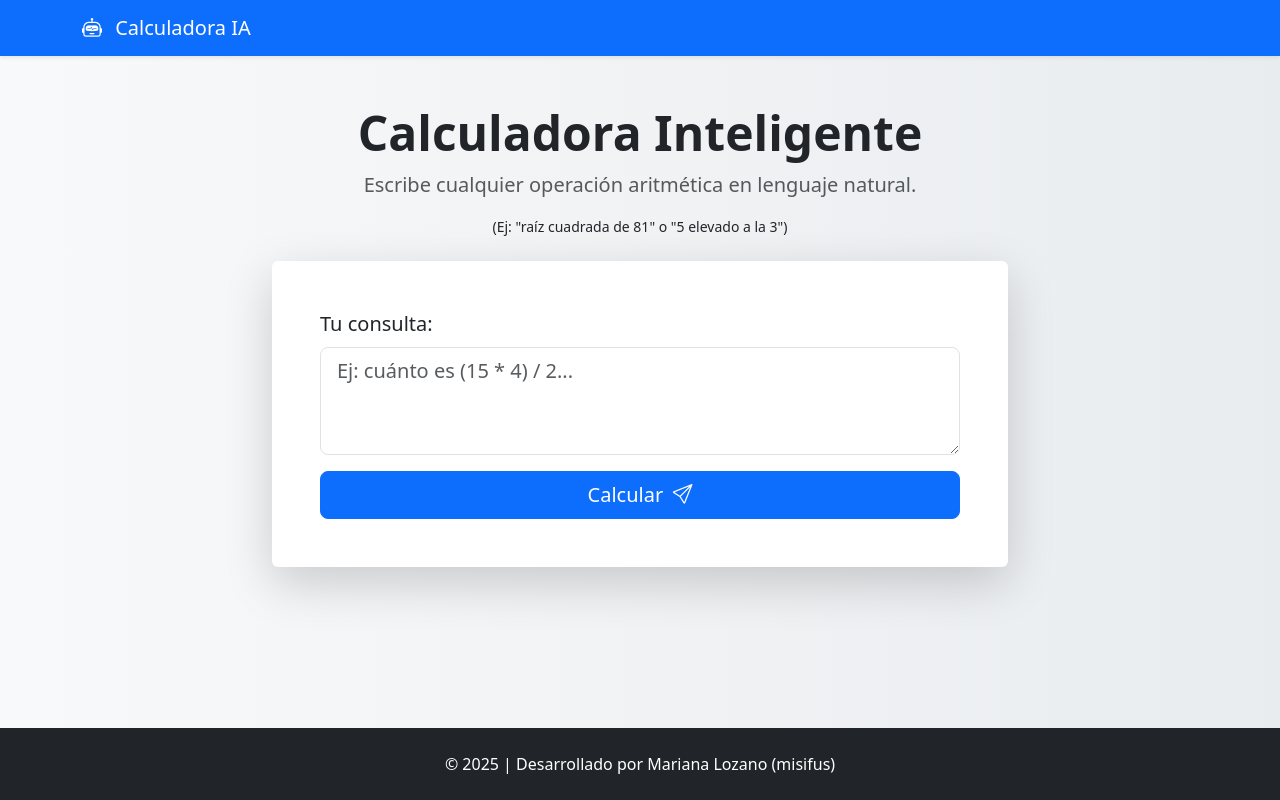
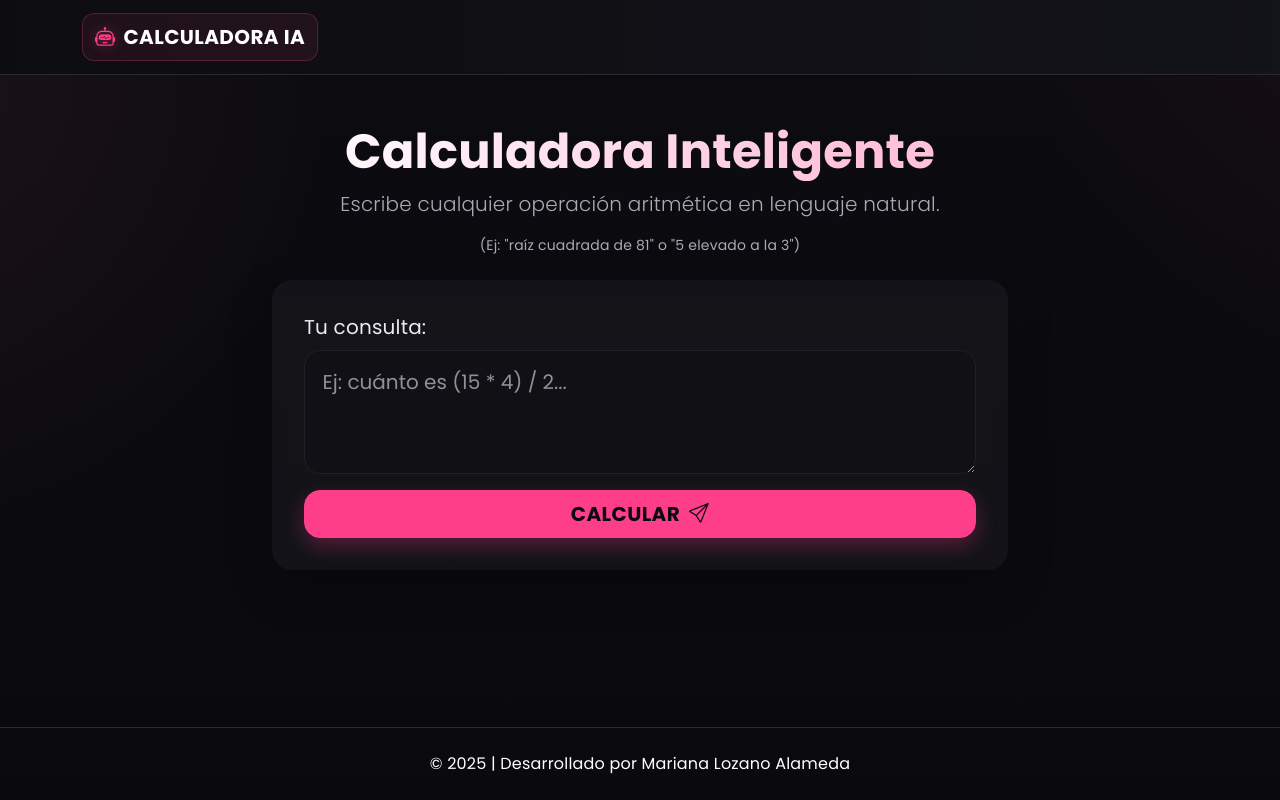
Before and after one commit to Marianalozano/Integrado, a plain HTML site: page index.html in a window 1280 px wide. Drawn offline with nearby package versions, Linux system fonts and the light colour scheme.

Commit message:
new
Refactor HTML structure and styles for improved layout and aesthetics.

```diff
--- a/index.html
+++ b/index.html
@@ -1,36 +1,203 @@
 <!DOCTYPE html>
 <html lang="es" class="h-100">
 <head>
-    <meta charset="UTF-8">
-    <meta name="viewport" content="width=device-width, initial-scale=1.0">
+  <meta charset="UTF-8" />
+  <meta name="viewport" content="width=device-width, initial-scale=1.0"/>
   <title>Calculadora Inteligente (IA)</title>
 
-    <link href="https://cdn.jsdelivr.net/npm/bootstrap@5.3.3/dist/css/bootstrap.min.css" rel="stylesheet">
-    <link rel="stylesheet" href="https://cdn.jsdelivr.net/npm/bootstrap-icons@1.11.3/font/bootstrap-icons.css">
+  <!-- Bootstrap & Icons -->
+  <link href="https://cdn.jsdelivr.net/npm/bootstrap@5.3.3/dist/css/bootstrap.min.css" rel="stylesheet"/>
+  <link rel="stylesheet" href="https://cdn.jsdelivr.net/npm/bootstrap-icons@1.11.3/font/bootstrap-icons.css"/>
+
+  <!-- Fuente elegante -->
+  <link rel="preconnect" href="https://fonts.googleapis.com">
+  <link rel="preconnect" href="https://fonts.gstatic.com" crossorigin>
+  <link href="https://fonts.googleapis.com/css2?family=Poppins:wght@300;400;600;700&display=swap" rel="stylesheet">
 
   <style>
-        /* Un fondo con gradiente sutil y flex para el footer pegajoso */
-        body {
-            display: flex;
-            flex-direction: column;
-            min-height: 100vh;
-            background: linear-gradient(to right, #f8f9fa, #e9ecef);
+    :root{
+      /* Paleta principal */
+      --rose:#ff3e8a;           /* rosa vibrante */
+      --rose-2:#ff69a6;         /* rosa claro/acento */
+      --rose-soft:#ffc2d9;      /* rosa muy suave para detalles */
+      --ink:#0d0d0f;            /* casi negro */
+      --ink-2:#141418;          /* negro suavizado */
+      --card:#17171cbb;         /* negro translúcido para glass */
+      --border:#2a2a31;         /* borde sutil */
+      --success:#22c55e;        /* verde éxito */
+      --danger:#ef4444;         /* rojo error */
+      --ring: 0 0 0 .25rem rgba(255,62,138,.25);
     }
-        main {
-            flex-shrink: 0;
+
+    /* Reset + base */
+    *{ box-sizing: border-box; }
+    html,body{ height:100%; }
+    body{
+      display:flex;
+      flex-direction:column;
+      min-height:100vh;
+      color:#f6f7fb;
+      background:
+        radial-gradient(60rem 60rem at 120% -20%, rgba(255,62,138,.09), transparent 60%),
+        radial-gradient(48rem 48rem at -10% 10%, rgba(255,105,166,.08), transparent 60%),
+        linear-gradient(180deg, #0c0c10 0%, #0b0b0f 60%, #0a0a0e 100%);
+      font-family:"Poppins", system-ui, -apple-system, Segoe UI, Roboto, "Helvetica Neue", Arial, "Noto Sans", "Apple Color Emoji", "Segoe UI Emoji", "Segoe UI Symbol";
+      letter-spacing:.2px;
     }
-        .footer {
-            margin-top: auto;
+
+    main{ flex-shrink:0; }
+
+    /* Navbar */
+    .navbar{
+      background: linear-gradient(90deg, var(--ink) 0%, #111117 60%, #13131a 100%);
+      border-bottom:1px solid var(--border);
     }
+    .navbar .navbar-brand{
+      color:#fff;
+      font-weight:700;
+      letter-spacing:.4px;
+      display:flex;
+      align-items:center;
+      gap:.5rem;
+      text-transform:uppercase;
+    }
+    .navbar .navbar-brand i{
+      color:var(--rose);
+      filter: drop-shadow(0 0 6px rgba(255,62,138,.4));
+    }
+    .navbar .navbar-brand:hover{ color:#fff; }
+
+    /* Titulares */
+    .display-5{
+      background: linear-gradient(90deg, #fff 0%, var(--rose-soft) 80%);
+      -webkit-background-clip:text;
+      background-clip:text;
+      color:transparent;
+      text-shadow: 0 0 0 transparent;
+    }
+    .lead{
+      color:#c8c9d0 !important;
+    }
+    .text-muted{ color:#a9aab3 !important; }
+
+    /* Card estilo “glass” */
+    .card {
+      background: linear-gradient(180deg, var(--card), rgba(23,23,28,.7));
+      border:1px solid var(--border);
+      border-radius:1.25rem;
+      box-shadow:
+        0 20px 40px rgba(0,0,0,.35),
+        inset 0 1px 0 rgba(255,255,255,.03);
+      backdrop-filter: blur(8px);
+    }
+    .card-body{ padding: clamp(1.25rem, 2.5vw, 2.5rem) !important; }
+
+    /* Inputs */
+    .form-label{ color:#e9eaf2; }
+    .form-control{
+      background:#101015;
+      border:1px solid #20202a;
+      color:#f3f4f8;
+      border-radius:1rem;
+      padding:1rem 1.1rem;
+      transition: border-color .2s ease, box-shadow .2s ease, transform .05s ease;
+    }
+    .form-control::placeholder{ color:#8f909a; }
+    .form-control:focus{
+      border-color: var(--rose);
+      box-shadow: var(--ring);
+      background:#0e0e13;
+      transform: translateY(-1px);
+    }
+
+    /* Botón primario (rosa) */
+    .btn-primary{
+      --bs-btn-color:#0b0b0f;
+      --bs-btn-bg:var(--rose);
+      --bs-btn-border-color:var(--rose);
+      --bs-btn-hover-bg:#ff4b94;
+      --bs-btn-hover-border-color:#ff4b94;
+      --bs-btn-focus-shadow-rgb:255,62,138;
+      --bs-btn-active-bg:#ff2f83;
+      --bs-btn-active-border-color:#ff2f83;
+      border-radius: 1rem;
+      font-weight:700;
+      letter-spacing:.4px;
+      text-transform:uppercase;
+      box-shadow: 0 8px 20px rgba(255,62,138,.28);
+      transition: transform .08s ease, box-shadow .2s ease;
+    }
+    .btn-primary:hover{
+      transform: translateY(-1px);
+      box-shadow: 0 10px 24px rgba(255,62,138,.35);
+      color:#0a0a0e;
+    }
+    .btn-primary:active{
+      transform: translateY(0);
+      box-shadow: 0 4px 12px rgba(255,62,138,.25);
+    }
+
+    /* Alerts reestilizadas */
+    .alert{
+      border-radius:1rem;
+      border:1px solid var(--border);
+      background:#111116;
+      color:#e9eaf2;
+      box-shadow: inset 0 1px 0 rgba(255,255,255,.03);
+    }
+    .alert-success{
+      border-color: rgba(34,197,94,.35);
+      background: linear-gradient(180deg, rgba(6, 33, 20, .75), rgba(8, 39, 24, .75));
+      color:#c8ffde;
+    }
+    .alert-success h4{ color:#dbffe9; }
+    .alert-danger{
+      border-color: rgba(239,68,68,.35);
+      background: linear-gradient(180deg, rgba(45, 8, 14, .75), rgba(56, 10, 18, .75));
+      color:#ffd7dd;
+    }
+
+    /* Footer */
+    .footer{
+      margin-top:auto;
+      background: linear-gradient(180deg, #0b0b0f 0%, #0a0a0e 100%);
+      border-top:1px solid var(--border);
+      color:#bcbccd;
+    }
+    .footer a{ color:var(--rose-2); text-decoration:none; }
+    .footer a:hover{ text-decoration:underline; }
+
+    /* Pequeños detalles */
+    .brand-accent{
+      display:inline-flex; align-items:center; gap:.5rem;
+      padding:.5rem .75rem; border-radius:.75rem;
+      background: rgba(255,62,138,.08);
+      border:1px solid rgba(255,62,138,.25);
+      color:#fff;
+    }
+    .brand-accent i{ color:var(--rose); }
+
+    /* Micro-animación en el título */
+    @keyframes softGlow {
+      0% { text-shadow: 0 0 0 rgba(255,62,138,0); }
+      50%{ text-shadow: 0 0 14px rgba(255,62,138,.18); }
+      100%{ text-shadow: 0 0 0 rgba(255,62,138,0); }
+    }
+    .display-5{ animation: softGlow 5s ease-in-out infinite; }
+
+    /* Espaciados responsivos suaves */
+    .section-intro{ margin-bottom: clamp(1.5rem, 3vw, 2rem); }
   </style>
 </head>
 <body class="d-flex flex-column min-vh-100">
 
-    <nav class="navbar navbar-dark bg-primary shadow-sm">
+  <nav class="navbar navbar-dark shadow-sm">
     <div class="container">
       <a class="navbar-brand" href="#">
-                <i class="bi bi-robot me-2"></i>
+        <span class="brand-accent">
+          <i class="bi bi-robot"></i>
           Calculadora IA
+        </span>
       </a>
     </div>
   </nav>
@@ -39,10 +206,10 @@
     <div class="row">
       <div class="col-lg-8 offset-lg-2">
 
-                <div class="text-center mb-4">
+        <div class="text-center mb-4 section-intro">
           <h1 class="display-5 fw-bold">Calculadora Inteligente</h1>
           <p class="lead text-muted">Escribe cualquier operación aritmética en lenguaje natural.</p>
-                    <p class="small">(Ej: "raíz cuadrada de 81" o "5 elevado a la 3")</p>
+          <p class="small text-muted">(Ej: "raíz cuadrada de 81" o "5 elevado a la 3")</p>
         </div>
 
         <div class="card shadow-lg border-0">
@@ -76,9 +243,9 @@
     </div>
   </main>
 
-    <footer class="footer bg-dark text-white text-center p-4">
+  <footer class="footer text-white text-center p-4">
     <div class="container">
-            <p class="mb-0">&copy; 2025 | Desarrollado por Mariana Lozano (misifus)</p>
+      <p class="mb-0">&copy; 2025 | Desarrollado por Mariana Lozano Alameda</p>
     </div>
   </footer>
 
```
Lines whose indentation alone changed are shown as unchanged.
